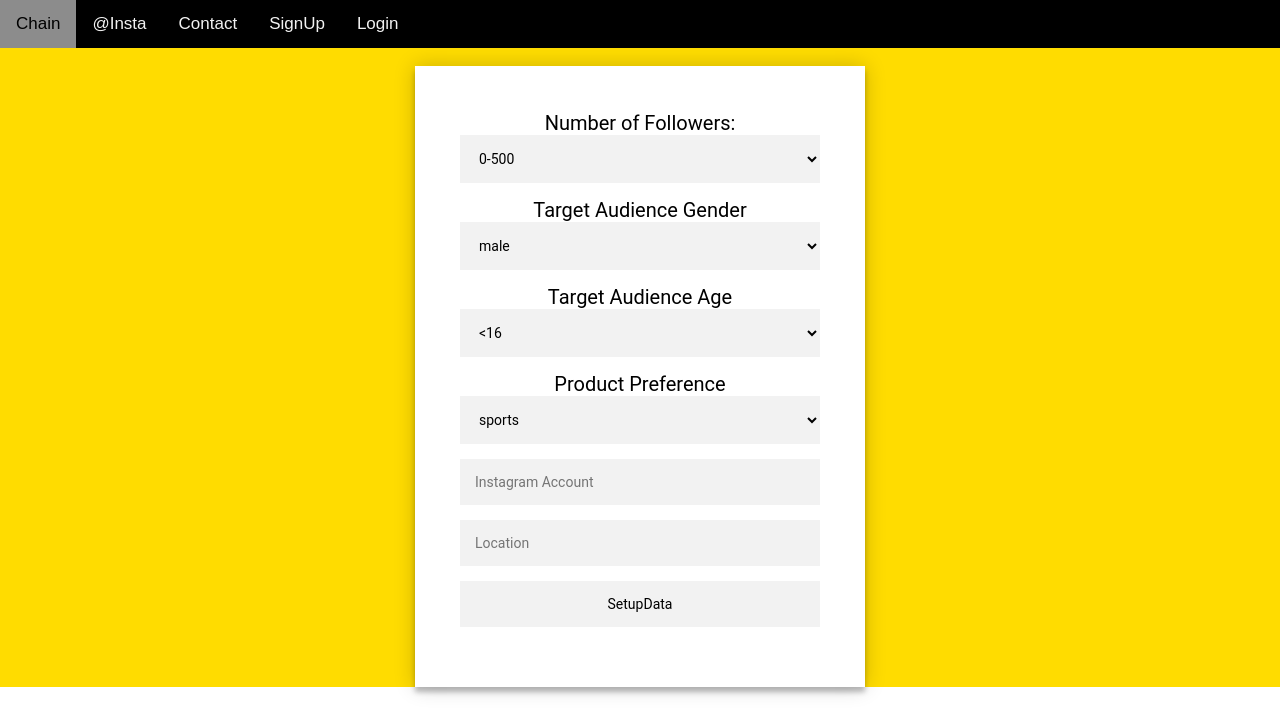
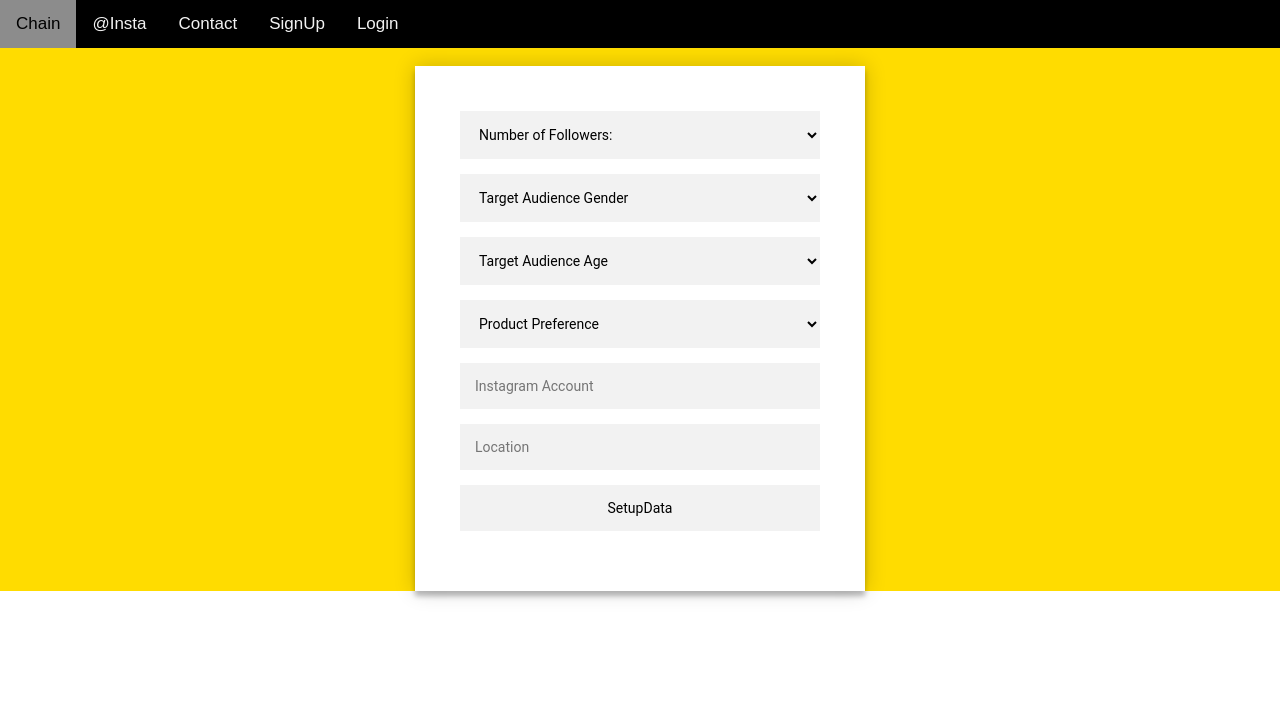
Before and after one commit to wd7512/Chain, a Flask app: page /signup/setup in a window 1280 px wide. Shown: the top 727 px of the page. Run offline with Flask 2, Linux system fonts and the light colour scheme.

Commit message:
minor changes

```diff
--- a/models.py
+++ b/models.py
@@ -75,8 +75,6 @@ def setup_db(app):
         age = db.Column(db.Integer)
         gender = db.Column(db.String(100))
 
-
-
     db.create_all()
 
 
--- a/templates/ig_user_form.html
+++ b/templates/ig_user_form.html
@@ -12,8 +12,9 @@
   <br>
   <form action="" method="post" class = "form_ig_data">
 
-    <label>Number of Followers: </label>
+
     <select name = "ig_followers_number">
+      <option value=""> Number of Followers: </option>
       <option value="0-500">0-500</option>
       <option value="500-1000">500-1000</option>
       <option value="1000-2000">1000-2000</option>
@@ -24,15 +25,15 @@
       <option value="+100000">+100000</option>
     </select>
 
-        <label>Target Audience Gender</label>
     <select name = "target_audience_gender">
+      <option value=""> Target Audience Gender </option>
       <option value="male">male</option>
       <option value="female">female</option>
       <option value="other">other</option>
     </select>
 
-              <label>Target Audience Age</label>
     <select name = "target_audience_age">
+       <option value=""> Target Audience Age </option>
       <option value="<16"><16</option>
       <option value="16-20">16-20</option>
       <option value="20-30">20-30</option>
@@ -40,8 +41,8 @@
         <option value=">40">>40</option>
     </select>
 
-      <label>Product Preference </label>
     <select name = "product_preference">
+      <option value=""> Product Preference </option>
       <option value="sports">sports</option>
       <option value="menswear">menswear</option>
       <option value="womenswear">womenswear</option>
```
